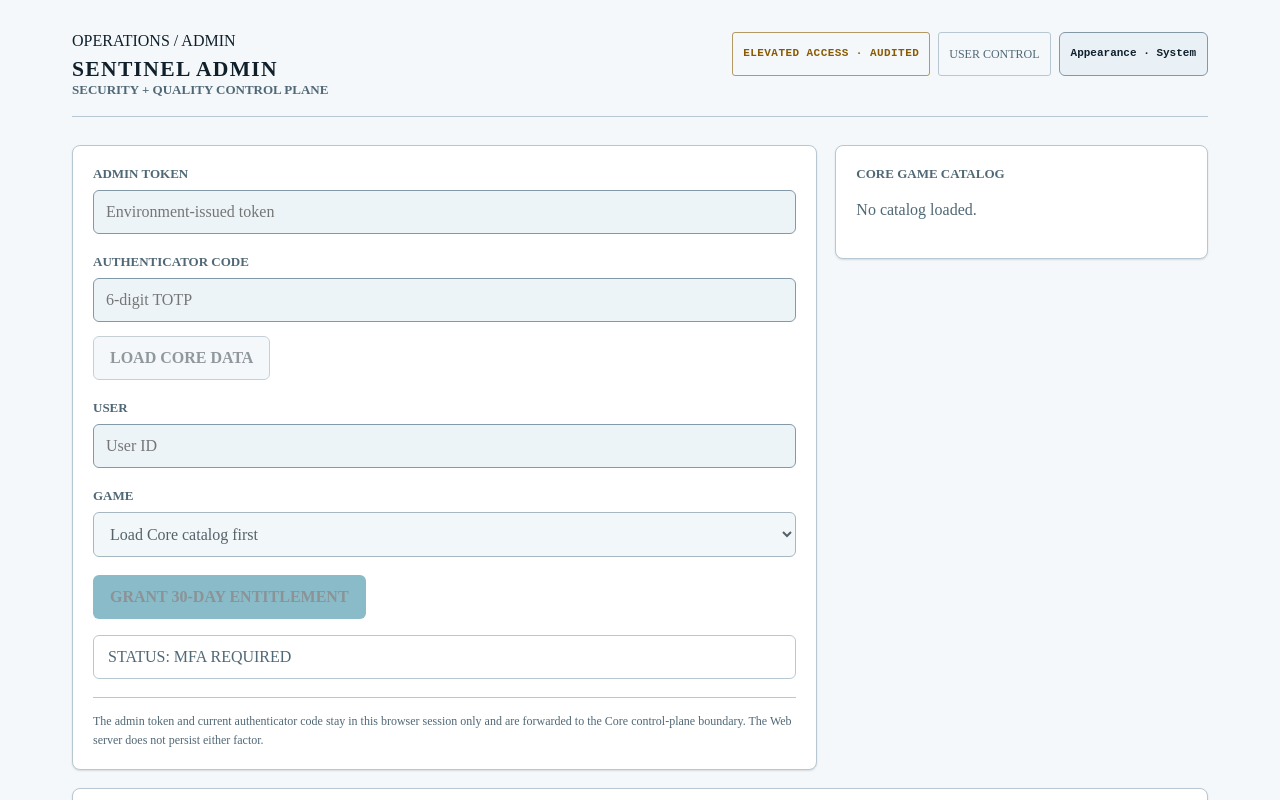
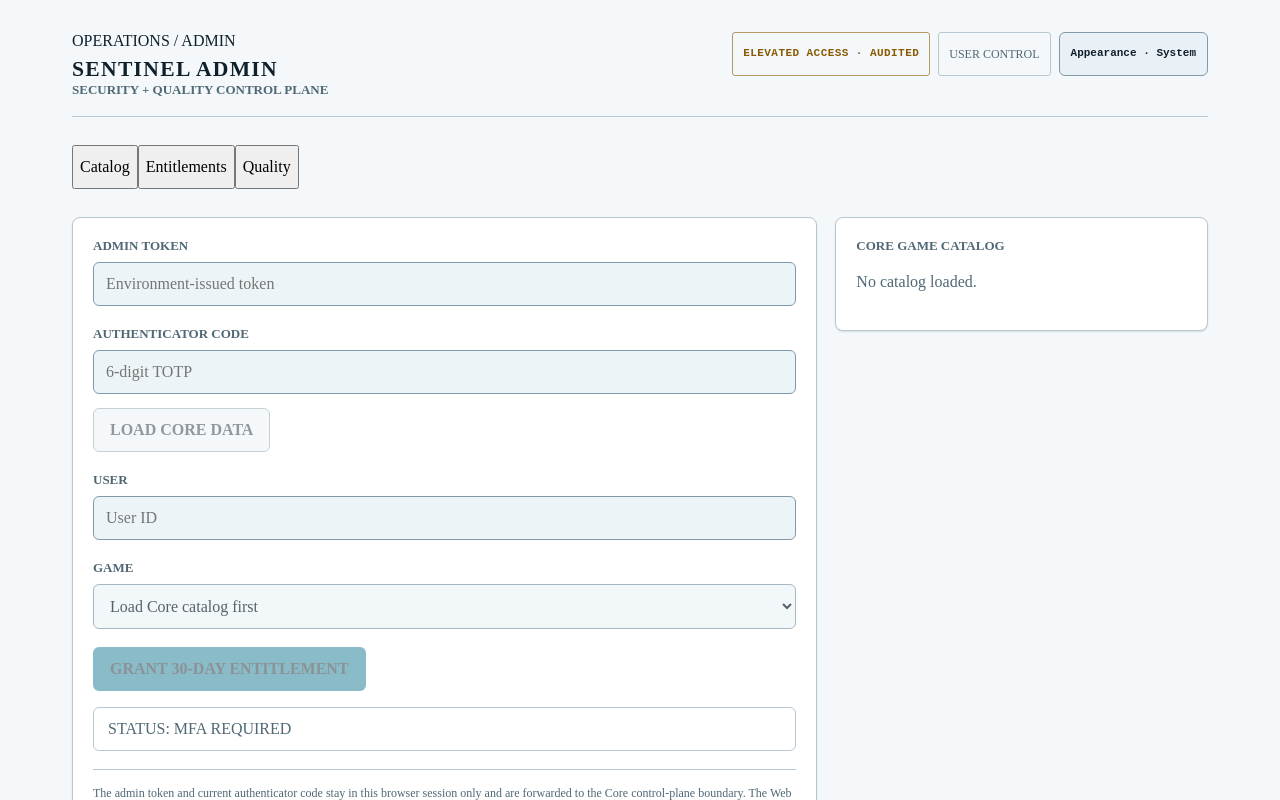
Before and after one commit to spenskoj90-sudo/alpha-0, a Next.js app in the folder web/: page /admin in a window 1280 px wide. Shown: the top 800 px of the page. Built offline with nearby package versions, Linux system fonts and the light colour scheme.

Commit message:
design(admin): split operations into catalog entitlement and quality tabs

```diff
--- a/web/app/admin/page.tsx
+++ b/web/app/admin/page.tsx
@@ -88,6 +88,7 @@ export default function AdminPage() {
   const [mergeTarget, setMergeTarget] = useState('');
   const [status, setStatus] = useState('MFA REQUIRED');
   const [busy, setBusy] = useState(false);
+  const [activeTab, setActiveTab] = useState<'Catalog' | 'Entitlements' | 'Quality'>('Catalog');
 
   const visibleClusters = useMemo(() => qualityClusters.filter(cluster =>
     (clusterStatusFilter === 'ALL' || cluster.status === clusterStatusFilter)
@@ -308,6 +309,22 @@ export default function AdminPage() {
         </div>
       </header>
 
+      <div className="admin-tabs" role="tablist" aria-label="Admin operation surface">
+        {(['Catalog', 'Entitlements', 'Quality'] as const).map(tab => (
+          <button
+            key={tab}
+            type="button"
+            role="tab"
+            aria-selected={activeTab === tab}
+            className="admin-tab"
+            data-active={activeTab === tab}
+            onClick={() => setActiveTab(tab)}
+          >
+            {tab}
+          </button>
+        ))}
+      </div>
+
       <section className="section">
         <article className="card">
           <div className="label">ADMIN TOKEN</div>
@@ -338,7 +355,7 @@ export default function AdminPage() {
           <p className="boundary-copy">The admin token and current authenticator code stay in this browser session only and are forwarded to the Core control-plane boundary. The Web server does not persist either factor.</p>
         </article>
 
-        <article className="card">
+        {activeTab === 'Catalog' && <article className="card">
           <div className="label">CORE GAME CATALOG</div>
           {games.length === 0 && <p className="muted">No catalog loaded.</p>}
           {games.map(game => <div className="item" key={game.id}>
@@ -346,10 +363,10 @@ export default function AdminPage() {
             <div className="muted">{game.platform} · {game.id}</div>
             <div className="microcopy">{game.interaction_mode} · launcher {game.launcher_supported ? 'supported' : 'not supported'}</div>
           </div>)}
-        </article>
+        </article>}
       </section>
 
-      <article className="card entitlement-card">
+      {activeTab === 'Entitlements' && <article className="card entitlement-card">
         <div className="label">ENTITLEMENT READBACK</div>
         {entitlements.length === 0 && <p className="muted">No entitlement records loaded.</p>}
         {entitlements.map(item => <div className="item" key={item.id}>
@@ -357,8 +374,9 @@ export default function AdminPage() {
           <div className="muted">User: {item.user_id} · Source: {item.source}</div>
           <div className="microcopy">Valid until {new Date(item.valid_until).toLocaleString()}</div>
         </div>)}
-      </article>
+      </article>}
 
+      {activeTab === 'Quality' && <>
       <article className="card entitlement-card">
         <div className="label">QUALITY PROBLEM GROUPS · PRIORITY QUEUE</div>
         <p className="boundary-copy">Operational triage happens at the problem-group level. Duplicate reports remain preserved evidence while frequency, user breadth, affected versions and severity drive priority.</p>
@@ -448,6 +466,7 @@ export default function AdminPage() {
           )}
         </div>
       </article>}
+      </>}
     </main>
   );
 }
```
